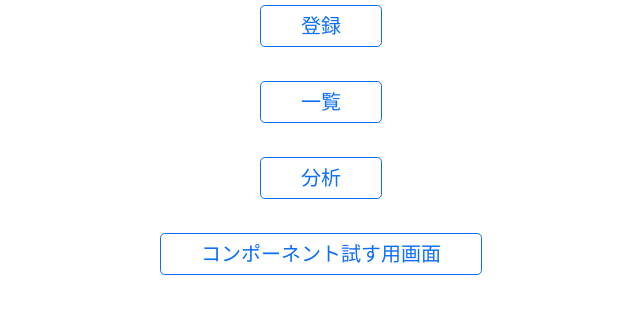
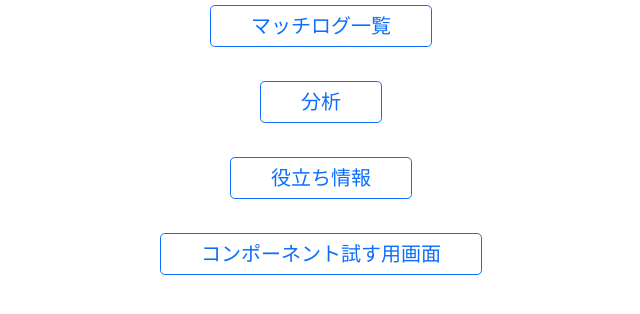
Before and after one commit to reijimiki627/ga-front, a Next.js app: page /top in a window 1280 px wide. Shown: the top 314 px of the page, without its empty margins (319-959 px from the left). Built offline with nearby package versions, Linux system fonts and the light colour scheme.

Commit message:
画面の微修正

```diff
--- a/pages/top.js
+++ b/pages/top.js
@@ -8,19 +8,19 @@ export default function Top() {
         <div className='top-main'>
             <div className='menu-button'>
                 <Link href="/">
-                    <Button variant="outline-primary" size="lg" className='btn-custom'>登録</Button>
-                </Link>
-            </div>
-            <br/>
-            <div className='menu-button'>
-                <Link href="/">
-                    <Button variant="outline-primary" size="lg" className='btn-custom'>一覧</Button>
+                    <Button variant="outline-primary" size="lg" className='btn-custom'>マッチログ一覧</Button>
                 </Link>
             </div>
             <br/>
             <div className='menu-button'>
                 <Link href="/">
                     <Button variant="outline-primary" size="lg" className='btn-custom'>分析</Button>
+                </Link>
+            </div>
+            <br/>
+            <div className='menu-button'>
+                <Link href="/">
+                    <Button variant="outline-primary" size="lg" className='btn-custom'>役立ち情報</Button>
                 </Link>
             </div>
             <br/>
```
Also changed, not shown: system_design/design.md (added, +34 -0 lines), pages/login.js (added), pages/matchlog/list.js (added), 2 other files (tests, documents, lock files or other folders).
